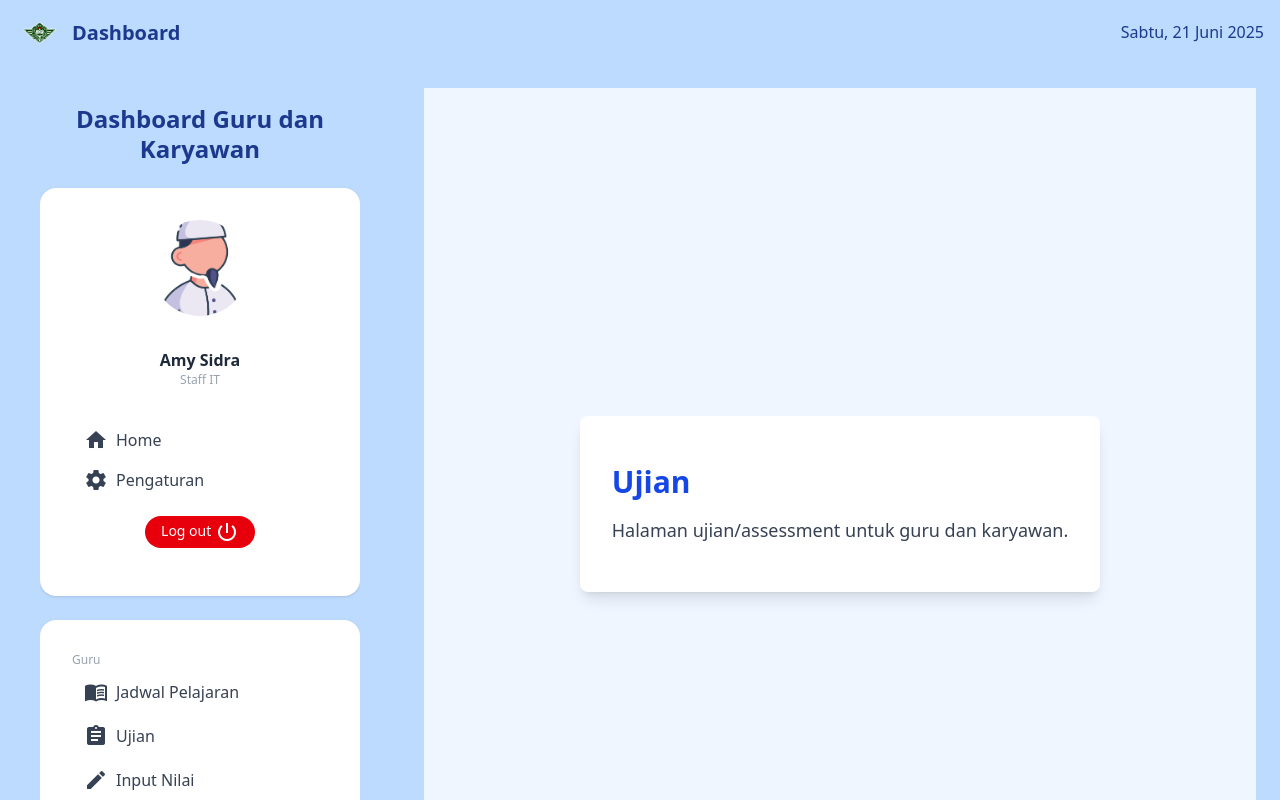
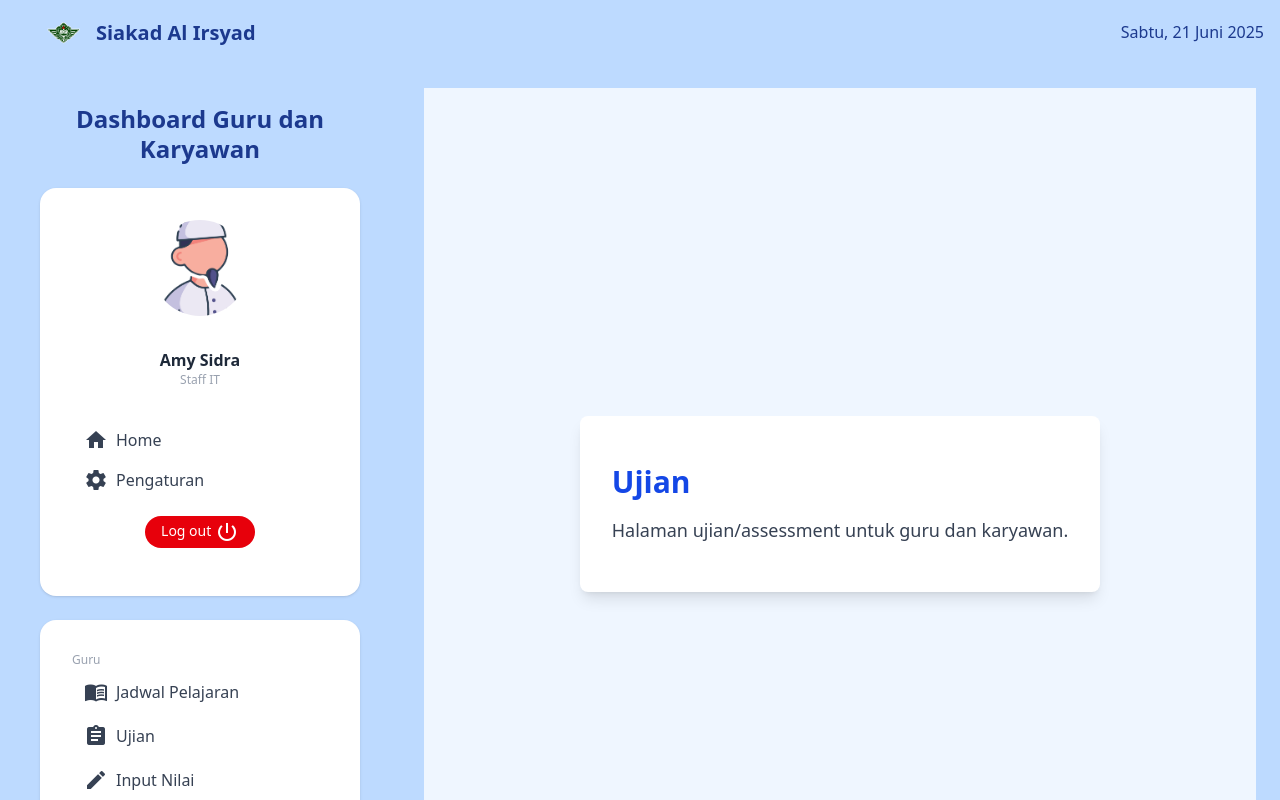
Before and after one commit to ProjectAmy/siakadgurujs, a Next.js app: page /dashboard/assessment in a window 1280 px wide. Shown: the top 800 px of the page. Built offline with nearby package versions, Linux system fonts and the light colour scheme.

Commit message:
feat: add initial dashboard pages and components with navigation structure

```diff
--- a/src/app/components/Header.tsx
+++ b/src/app/components/Header.tsx
@@ -21,7 +21,7 @@ export default function Header({ onBurgerClick }: HeaderProps) {
     return `${namaHari}, ${tanggal} ${namaBulan} ${tahun}`;
   }
   return (
-    <header className="w-full px-4 py-2 flex items-center justify-between bg-transparent relative z-40">
+    <header className="w-full px-4 py-2 pl-4 md:pl-8 flex items-center justify-between bg-transparent relative z-40">
       {/* Kiri: Burger menu, logo, judul */}
       <div className="flex items-center gap-2 min-w-0">
         <button
@@ -32,8 +32,8 @@ export default function Header({ onBurgerClick }: HeaderProps) {
         >
           <span className="material-icons text-3xl text-blue-900">menu</span>
         </button>
-        <img src="/images/logo.png" alt="Logo" className="h-10 w-10 md:h-12 md:w-12 object-contain" />
-        <span className="font-extrabold text-blue-900 text-lg md:text-xl leading-tight truncate">Dashboard</span>
+        <img src="/images/logo.png" alt="Logo" className="h-10 w-10 md:h-12 md:w-12 object-contain ml-2" />
+        <span className="font-extrabold text-blue-900 text-lg md:text-xl leading-tight truncate">Siakad Al Irsyad</span>
       </div>
       {/* Kanan: Tanggal */}
       <span className="text-xs md:text-base text-blue-900 font-medium whitespace-nowrap">{getFormattedDate()}</span>
--- a/src/app/components/SidebarMenu.tsx
+++ b/src/app/components/SidebarMenu.tsx
@@ -15,7 +15,7 @@ export default function SidebarMenu({ isOpen, onClose }: SidebarMenuProps) {
   return (
     <>
       {/* Sidebar Desktop */}
-      <aside className="sidebar-desktop m-10 overflow-y-auto" style={{height: '100vh'}}>
+      <aside className="sidebar-desktop m-10">
         {/* Judul di atas menu */}
         <div className="flex flex-col items-center mb-6">
           <span className="font-extrabold text-blue-900 text-xl md:text-2xl text-center leading-tight">Dashboard Guru dan Karyawan</span>
--- a/src/app/dashboard/assessment/page.tsx
+++ b/src/app/dashboard/assessment/page.tsx
@@ -1,3 +1,7 @@
+export const metadata = {
+  title: "Siakad | Ujian",
+};
+
 export default function AssessmentPage() {
   return (
     <div className="min-h-screen flex flex-col justify-center items-center bg-blue-50">
--- a/src/app/dashboard/grades-input/page.tsx
+++ b/src/app/dashboard/grades-input/page.tsx
@@ -1,3 +1,7 @@
+export const metadata = {
+  title: "Siakad | Input Nilai",
+};
+
 export default function GradesInputPage() {
   return (
     <div className="min-h-screen flex flex-col justify-center items-center bg-blue-50">
--- a/src/app/dashboard/page.tsx
+++ b/src/app/dashboard/page.tsx
@@ -1,3 +1,7 @@
+export const metadata = {
+  title: "Siakad | Dashboard",
+};
+
 export default function Dashboard() {
   return (
     <div className="min-h-screen flex flex-col justify-center items-center bg-green-50">
--- a/src/app/dashboard/settings/page.tsx
+++ b/src/app/dashboard/settings/page.tsx
@@ -1,3 +1,7 @@
+export const metadata = {
+  title: "Siakad | Pengaturan",
+};
+
 export default function SettingsPage() {
   return (
     <div className="min-h-screen flex flex-col justify-center items-center bg-blue-50">
--- a/src/app/dashboard/timetable/page.tsx
+++ b/src/app/dashboard/timetable/page.tsx
@@ -1,3 +1,7 @@
+export const metadata = {
+  title: "Siakad | Jadwal Pelajaran",
+};
+
 export default function TimetablePage() {
   return (
     <div className="min-h-screen flex flex-col justify-center items-center bg-blue-50">
```
